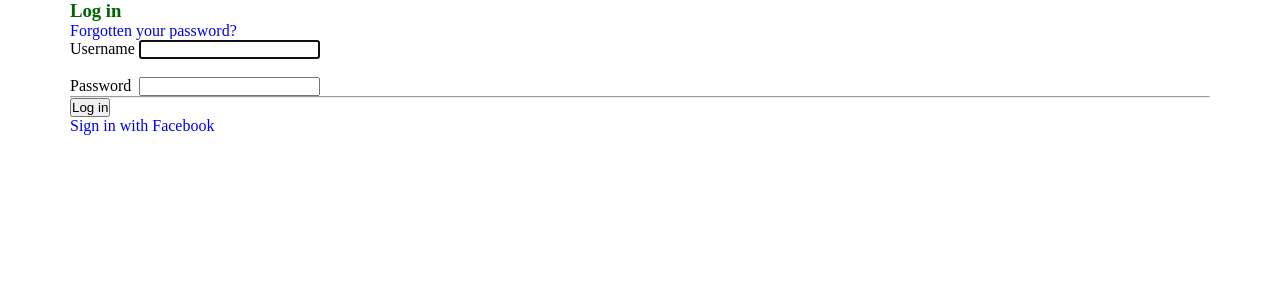
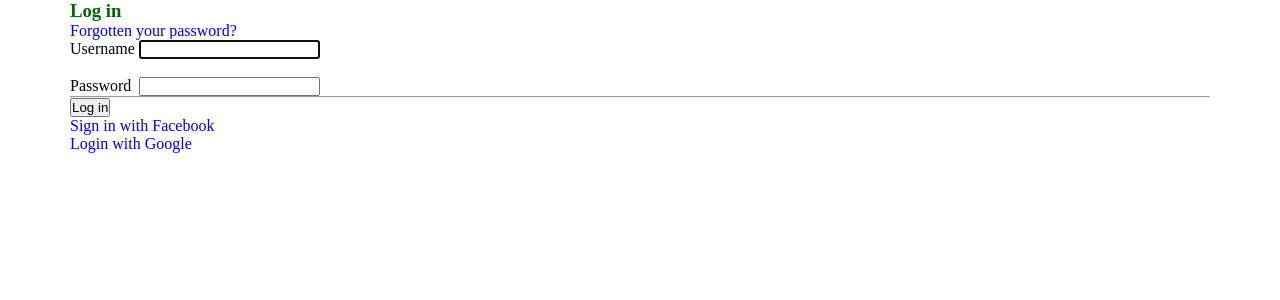
Before and after one commit to Kitayeu/my_shop, a Django app: page /accounts/login/ in a window 1280 px wide. Shown: the part 72-372 px from the top of the page. Run offline with Django 3.2, Linux system fonts and the light colour scheme; parts of the project's set-up code (start-up, migrations or seed data) failed here and were passed over.

Commit message:
Added Google authentication

```diff
--- a/my_shop/settings.py
+++ b/my_shop/settings.py
@@ -159,6 +159,7 @@ AUTHENTICATION_BACKENDS = [
     'django.contrib.auth.backends.ModelBackend',
     'accounts.authentication.EmailAuthBackend',
     'social_core.backends.facebook.FacebookOAuth2',
+    'social_core.backends.google.GoogleOAuth2',
 ]
 
 SOCIAL_AUTH_FACEBOOK_KEY = os.environ.get('FACEBOOK_KEY')
@@ -167,5 +168,10 @@ SOCIAL_AUTH_FACEBOOK_SECRET = os.environ.get('FACEBOOK_SECRET')
 SOCIAL_AUTH_FACEBOOK_SCOPE = ['email']
 SOCIAL_AUTH_REDIRECT = True
 
+
+SOCIAL_AUTH_GOOGLE_OAUTH2_KEY = os.environ.get('GOOGLE_OAUTH2_KEY')
+SOCIAL_AUTH_GOOGLE_OAUTH2_SECRET = os.environ.get('GOOGLE_OAUTH2_SECRET')
+
+
 LOGIN_REDIRECT_URL = 'shops:product_list'
 LOGOUT_REDIRECT_URL = 'shops:product_list'
--- a/templates/registration/login.html
+++ b/templates/registration/login.html
@@ -40,6 +40,10 @@
             <li class="facebook">
                 <a href="{% url "social:begin" "facebook" %}">Sign in with Facebook</a>
             </li>
+
+            <li class="google">
+                <a href="{% url "social:begin" "google-oauth2" %}">Login with Google</a>
+            </li>
         </ul>
     </div>
 
```
